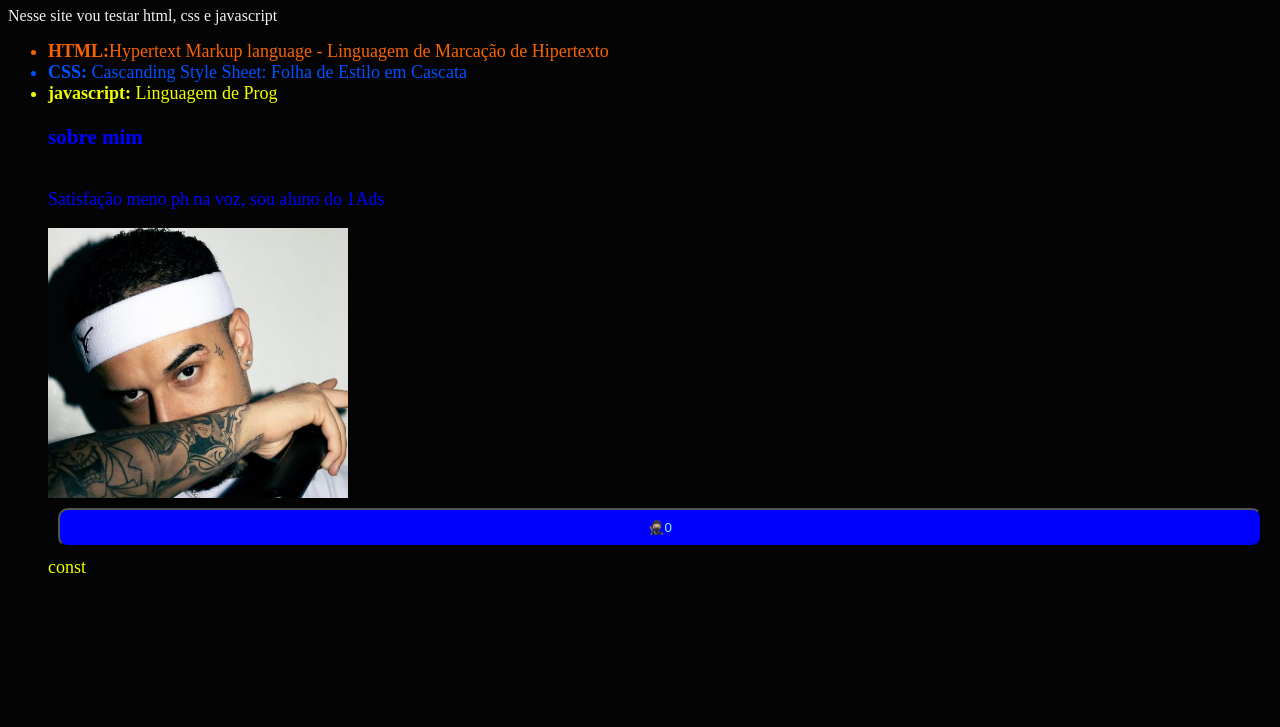
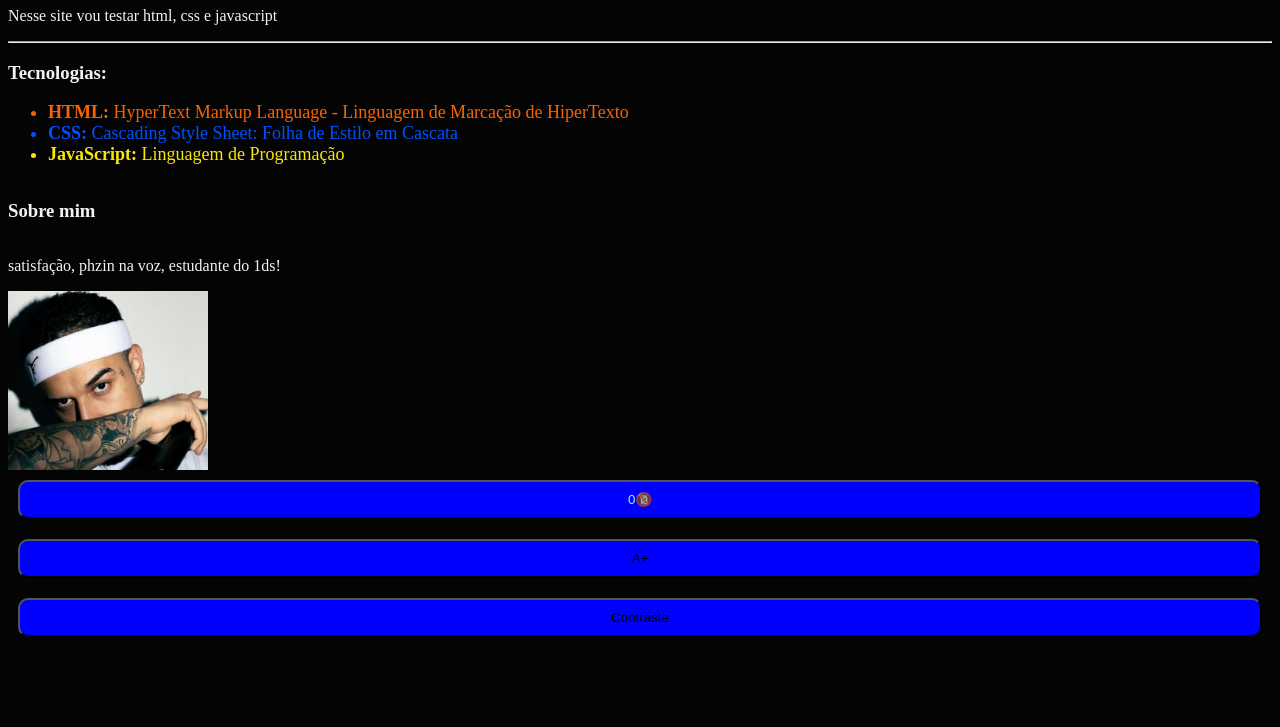
Before and after one commit to paulokovalskisantos-ctrl/1ADS-primeiro-site, a plain HTML site: page index.html in a window 1280 px wide. Shown: the part 73-800 px from the top of the page. Drawn offline with Linux system fonts and the light colour scheme.

Commit message:
aterado botão

```diff
--- a/index.html
+++ b/index.html
@@ -3,41 +3,41 @@
 <head>
     <meta charset="UTF-8">
     <meta name="viewport" content="width=device-width, initial-scale=1.0">
-    <title>Meu primeiro site</title>
+    <title>Meu Primeiro Site</title>
+
+
+    <link rel="stylesheet" href="style.css">
+
 </head>
 <body>
 
- <h1>Esse e meu site</h1>
+    <h1>Esse é meu primeiro site</h1>
+    <p>Nesse site vou testar html, css e javascript</p>
+    <hr>
+    <h3>Tecnologias:</h3>
 
-<link rel="stylesheet" href="style.css">
+    <ul>
+        <li id="html"> <strong>HTML:</strong> HyperText Markup Language - Linguagem de Marcação de HiperTexto</li>
+
+        <li id="css"> <strong>CSS:</strong> Cascading Style Sheet: Folha de Estilo em Cascata </li>
+
+        <li id="js"> <strong>JavaScript:</strong> Linguagem de Programação</li>
+    </ul>
 
 
+    <div>
+        <h3>Sobre mim</h3>
+        <p>satisfação, phzin na voz, estudante do 1ds!</p>
+        <img src="image.png" alt="" width="200">
+        <button><span>0</span>🔞</button>
 
+    </div>
 
-<p>Nesse site vou testar html, css e javascript</p>
-<ul>
+    <div id="acessivel">
+        <button id="tamanho">A+</button>
+        <button id="contraste">Contraste</button>
+    </div>
 
-    <li id="html"> <strong>HTML:</strong>Hypertext Markup language -
-    Linguagem de Marcação de Hipertexto </li>
-
-    <li id="css"> <strong>CSS:</strong> Cascanding Style Sheet: Folha
-    de Estilo em Cascata </li>
-
-    <li id="javascript"> <strong>javascript:</strong> Linguagem de
-    Prog
-<div>
-<h3 id="text">sobre mim</h3>
-<p id="text"">Satisfação meno ph na voz, sou aluno do 1Ads</p>
-<img src="image.png" alt="" width="300">
-<button>🥷🏼<span>0</span></button>
-</div>
-<script>
-
-</script>
-const
-
-
-
-
+    <script src="script.js"></script>
 </body>
 </html>
--- /dev/null
+++ b/script.js
@@ -0,0 +1,30 @@
+const botao = document.querySelector("button")
+botao.addEventListener('click', curtir)
+
+function curtir() {
+    let curtidas = document.querySelector("span")
+    curtidas.textContent++;
+}
+
+
+// BOTÃO DO TAMANHO
+const tamanho = document.getElementById("tamanho")
+tamanho.addEventListener("click", aumentarFonte)
+let fonte = 16;
+
+//FUNÇÃO
+function aumentarFonte(){
+    fonte++;
+    document.body.style.fontSize = fonte + "px";
+}
+
+// BOTÃO DO CONTRASTE
+const contraste = document.getElementById("contraste")
+contraste.addEventListener("click", alterarCor )
+
+
+ // FUNÇÃO DO CONTRASTE
+ function alterarCor(){
+
+    document.body.style.color= "yellow";
+}
```
Also changed, not shown: 1 other file.
